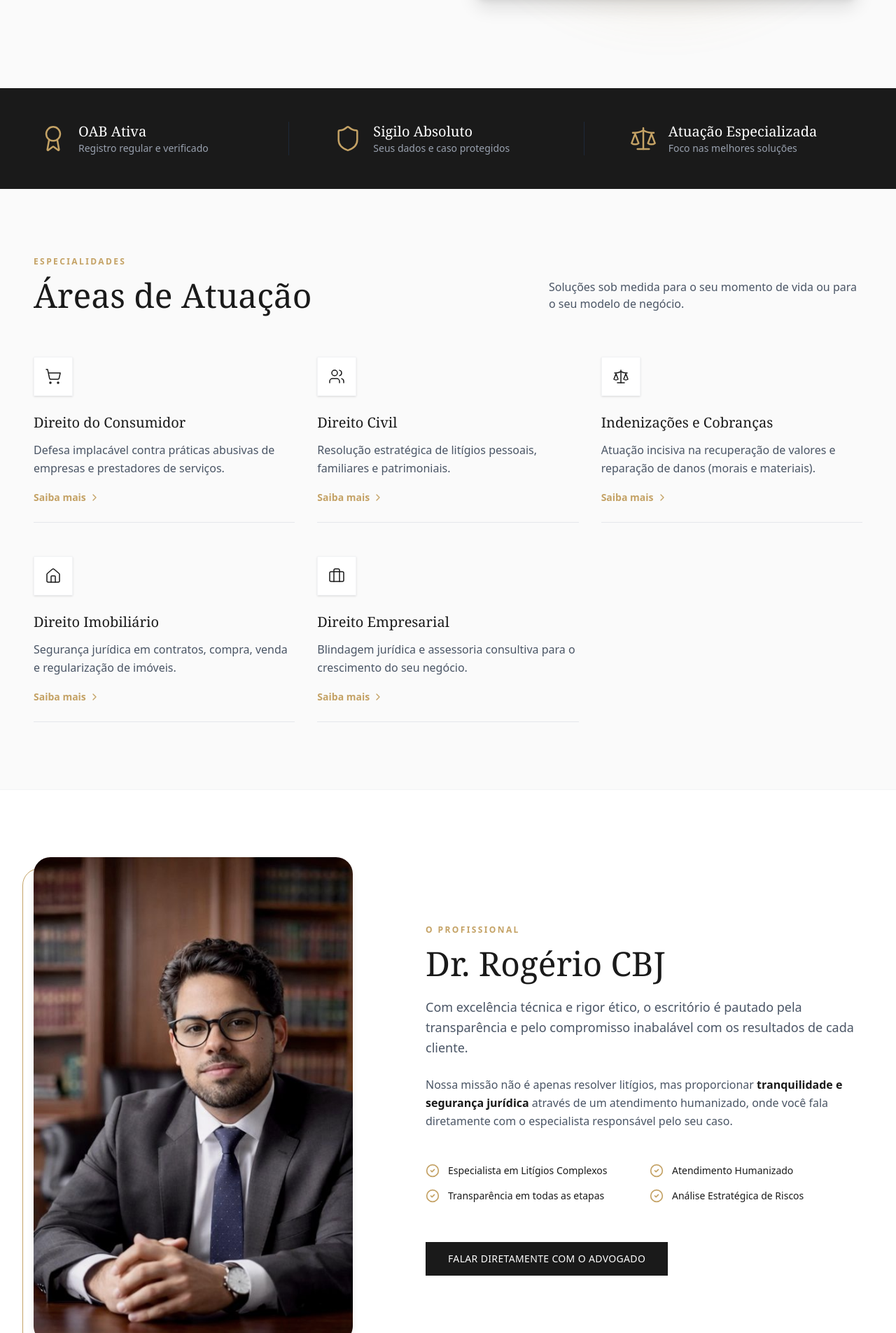
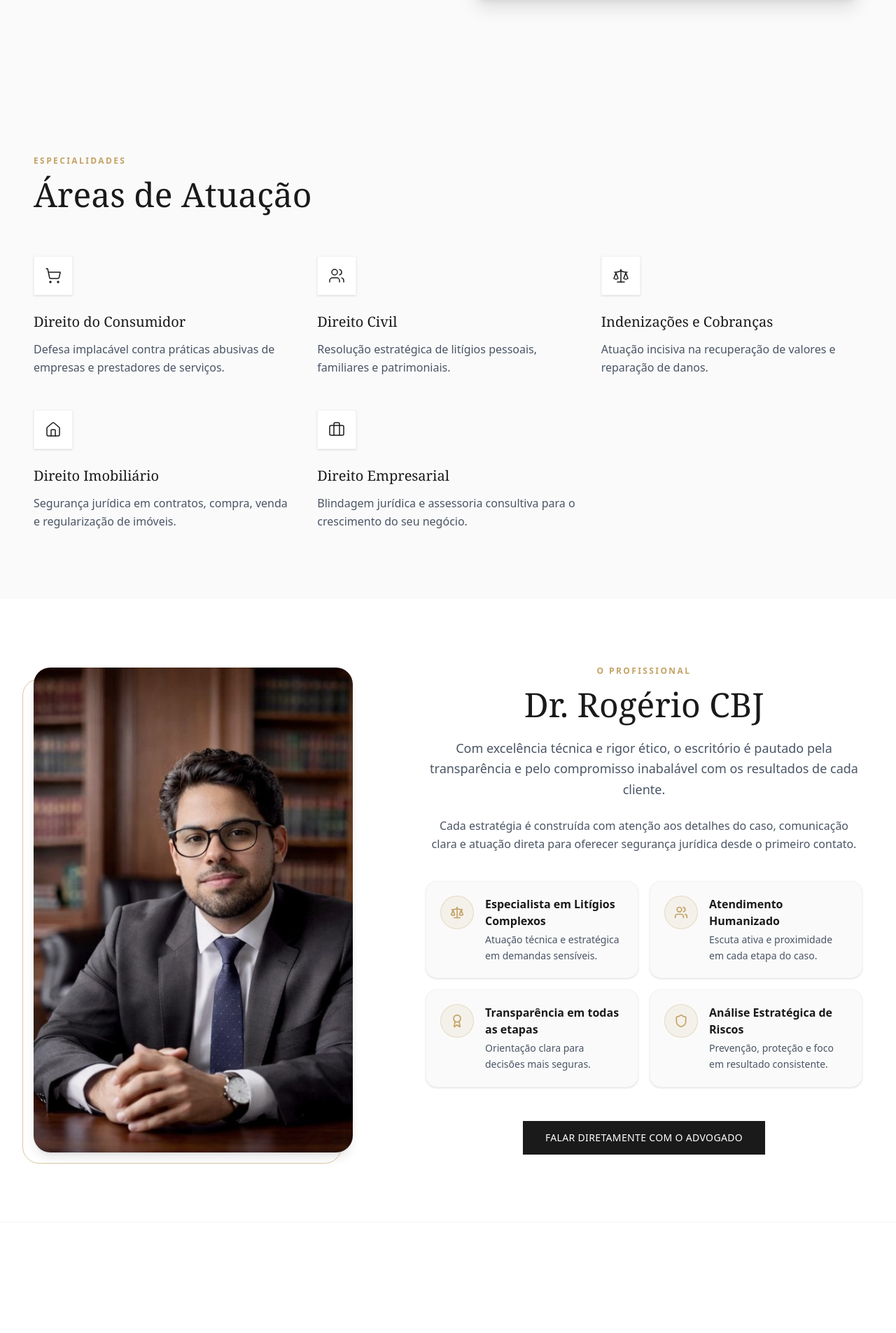
Before and after one commit to RogerioJunior1/landing-pages-advocacia, a React (Vite) app: page / in a window 1280 px wide. Shown: the part 895-2800 px from the top of the page at 70% size. After the commit the page ends 2642 px from the top, so only its background shows below. Built offline with nearby package versions, Linux system fonts and the light colour scheme.

Commit message:
Update Home.jsx

```diff
--- a/src/components/Home.jsx
+++ b/src/components/Home.jsx
@@ -9,13 +9,9 @@ import {
   ShoppingCart,
   Home as HomeIcon,
   Briefcase,
-  ChevronRight,
-  CheckCircle2,
 } from 'lucide-react'
-import { Link } from 'react-router-dom'
 
 import balanceImage from '../assets/2n8lhMswimEV.png'
-import heroImage from '../assets/imagem.jpg'
 import lawyerImage from '../assets/juninho.jpeg'
 
 const CONTACT = {
@@ -33,31 +29,26 @@ const areas = [
     title: 'Direito do Consumidor',
     desc: 'Defesa implacável contra práticas abusivas de empresas e prestadores de serviços.',
     icon: ShoppingCart,
-    link: '/direito-consumidor',
   },
   {
     title: 'Direito Civil',
     desc: 'Resolução estratégica de litígios pessoais, familiares e patrimoniais.',
     icon: Users,
-    link: '/direito-civil',
   },
   {
     title: 'Indenizações e Cobranças',
-    desc: 'Atuação incisiva na recuperação de valores e reparação de danos (morais e materiais).',
+    desc: 'Atuação incisiva na recuperação de valores e reparação de danos.',
     icon: Scale,
-    link: '/indenizacoes-cobrancas',
   },
   {
     title: 'Direito Imobiliário',
     desc: 'Segurança jurídica em contratos, compra, venda e regularização de imóveis.',
     icon: HomeIcon,
-    link: '/direito-imobiliario',
   },
   {
     title: 'Direito Empresarial',
     desc: 'Blindagem jurídica e assessoria consultiva para o crescimento do seu negócio.',
     icon: Briefcase,
-    link: '/direito-empresarial',
   },
 ]
 
@@ -95,6 +86,7 @@ const Home = () => {
               <Phone className="mr-2 h-4 w-4 text-[#C4A265]" />
               {CONTACT.displayPhone}
             </a>
+
             <Button
               onClick={openWA}
               className="rounded-none bg-[#1A1A1A] px-6 py-5 font-medium tracking-wide text-white transition-all hover:bg-[#333333]"
@@ -109,13 +101,6 @@ const Home = () => {
         <section className="relative mx-auto max-w-7xl px-6 pb-24 pt-12 lg:px-12 lg:pb-32 lg:pt-24">
           <div className="grid items-center gap-16 lg:grid-cols-12">
             <div className="z-10 space-y-8 lg:col-span-6">
-              <div className="inline-flex items-center space-x-2 rounded-full border border-[#C4A265]/30 bg-[#C4A265]/5 px-4 py-2">
-                <span className="h-2 w-2 animate-pulse rounded-full bg-[#C4A265]"></span>
-                <span className="text-xs font-semibold uppercase tracking-wider text-[#C4A265]">
-                  Atendimento Personalizado
-                </span>
-              </div>
-
               <h1 className="text-5xl leading-[1.1] tracking-tight text-[#1A1A1A] font-serif lg:text-7xl">
                 Defesa sólida <br />
                 <span className="italic text-[#C4A265]">
@@ -140,52 +125,13 @@ const Home = () => {
             </div>
 
             <div className="relative lg:col-span-6">
-              <div className="absolute -inset-4 rounded-full bg-[#C4A265] opacity-10 blur-2xl"></div>
               <div className="relative aspect-[4/5] overflow-hidden rounded-3xl shadow-xl">
                 <img
-                  src={heroImage}
+                  src={lawyerImage}
                   alt="Dr. Rogério CBJ"
                   className="h-full w-full scale-105 object-cover object-top transition-transform duration-1000 hover:scale-100"
                 />
-                <div className="absolute inset-0 bg-gradient-to-t from-[#FAFAFA] via-transparent to-transparent opacity-80"></div>
-              </div>
-            </div>
-          </div>
-        </section>
-
-        <section className="bg-[#1A1A1A] px-6 py-12">
-          <div className="mx-auto grid max-w-7xl grid-cols-1 gap-8 divide-y divide-gray-800 md:grid-cols-3 md:divide-x md:divide-y-0">
-            <div className="flex items-center space-x-4 md:px-8">
-              <Award className="h-10 w-10 text-[#C4A265] stroke-[1.5]" />
-              <div>
-                <h4 className="text-xl text-white font-serif">OAB Ativa</h4>
-                <p className="text-sm text-gray-400">
-                  Registro regular e verificado
-                </p>
-              </div>
-            </div>
-
-            <div className="flex items-center space-x-4 pt-8 md:px-8 md:pt-0">
-              <Shield className="h-10 w-10 text-[#C4A265] stroke-[1.5]" />
-              <div>
-                <h4 className="text-xl text-white font-serif">
-                  Sigilo Absoluto
-                </h4>
-                <p className="text-sm text-gray-400">
-                  Seus dados e caso protegidos
-                </p>
-              </div>
-            </div>
-
-            <div className="flex items-center space-x-4 pt-8 md:px-8 md:pt-0">
-              <Scale className="h-10 w-10 text-[#C4A265] stroke-[1.5]" />
-              <div>
-                <h4 className="text-xl text-white font-serif">
-                  Atuação Especializada
-                </h4>
-                <p className="text-sm text-gray-400">
-                  Foco nas melhores soluções
-                </p>
+                <div className="absolute inset-0 bg-gradient-to-t from-[#FAFAFA] via-transparent to-transparent opacity-80" />
               </div>
             </div>
           </div>
@@ -201,18 +147,14 @@ const Home = () => {
                 Áreas de Atuação
               </h3>
             </div>
-            <p className="max-w-md text-gray-600">
-              Soluções sob medida para o seu momento de vida ou para o seu
-              modelo de negócio.
-            </p>
           </div>
 
           <div className="grid gap-x-8 gap-y-12 md:grid-cols-2 lg:grid-cols-3">
-            {areas.map((area, idx) => {
+            {areas.map((area) => {
               const Icon = area.icon
 
               return (
-                <div key={idx} className="group cursor-pointer">
+                <div key={area.title} className="group cursor-pointer">
                   <div className="mb-6 flex h-14 w-14 items-center justify-center rounded-none border border-gray-100 bg-white shadow-sm transition-colors duration-500 group-hover:bg-[#C4A265]">
                     <Icon
                       className="h-6 w-6 text-[#1A1A1A] transition-colors group-hover:text-white"
@@ -224,18 +166,7 @@ const Home = () => {
                     {area.title}
                   </h4>
 
-                  <p className="mb-4 leading-relaxed text-gray-600">
-                    {area.desc}
-                  </p>
-
-                  <Link
-                    to={area.link}
-                    className="inline-flex items-center text-sm font-semibold text-[#C4A265] transition-colors hover:text-[#1A1A1A]"
-                  >
-                    Saiba mais <ChevronRight className="ml-1 h-4 w-4" />
-                  </Link>
-
-                  <div className="mt-6 h-px w-full bg-gray-200 transition-colors duration-500 group-hover:bg-[#C4A265]"></div>
+                  <p className="leading-relaxed text-gray-600">{area.desc}</p>
                 </div>
               )
             })}
@@ -246,7 +177,7 @@ const Home = () => {
           <div className="mx-auto max-w-7xl px-6 lg:px-12">
             <div className="grid items-center gap-16 lg:grid-cols-12">
               <div className="relative lg:col-span-5">
-                <div className="absolute top-4 -left-4 z-0 hidden h-full w-full rounded-3xl border border-[#C4A265] md:block"></div>
+                <div className="absolute -left-4 top-4 hidden h-full w-full rounded-3xl border border-[#C4A265]/60 md:block" />
                 <img
                   src={lawyerImage}
                   alt="Dr. Rogério"
@@ -254,8 +185,8 @@ const Home = () => {
                 />
               </div>
 
-              <div className="space-y-8 lg:col-span-7 lg:pl-10">
-                <div>
+              <div className="space-y-10 lg:col-span-7 lg:pl-10">
+                <div className="mx-auto max-w-2xl text-center">
                   <h2 className="mb-4 text-xs font-bold uppercase tracking-[0.2em] text-[#C4A265]">
                     O Profissional
                   </h2>
@@ -268,34 +199,61 @@ const Home = () => {
                     resultados de cada cliente.
                   </p>
                   <p className="leading-relaxed text-gray-600">
-                    Nossa missão não é apenas resolver litígios, mas
-                    proporcionar{' '}
-                    <strong className="font-semibold text-[#1A1A1A]">
-                      tranquilidade e segurança jurídica
-                    </strong>{' '}
-                    através de um atendimento humanizado, onde você fala
-                    diretamente com o especialista responsável pelo seu caso.
+                    Cada estratégia é construída com atenção aos detalhes do
+                    caso, comunicação clara e atuação direta para oferecer
+                    segurança jurídica desde o primeiro contato.
                   </p>
                 </div>
 
-                <ul className="grid gap-4 pt-4 sm:grid-cols-2">
+                <div className="grid gap-4 md:grid-cols-2">
                   {[
-                    'Especialista em Litígios Complexos',
-                    'Atendimento Humanizado',
-                    'Transparência em todas as etapas',
-                    'Análise Estratégica de Riscos',
-                  ].map((item, i) => (
-                    <li
-                      key={i}
-                      className="flex items-center space-x-3 text-sm font-medium text-[#1A1A1A]"
-                    >
-                      <CheckCircle2 className="h-5 w-5 text-[#C4A265]" />
-                      <span>{item}</span>
-                    </li>
-                  ))}
-                </ul>
+                    {
+                      icon: Scale,
+                      title: 'Especialista em Litígios Complexos',
+                      desc: 'Atuação técnica e estratégica em demandas sensíveis.',
+                    },
+                    {
+                      icon: Users,
+                      title: 'Atendimento Humanizado',
+                      desc: 'Escuta ativa e proximidade em cada etapa do caso.',
+                    },
+                    {
+                      icon: Award,
+                      title: 'Transparência em todas as etapas',
+                      desc: 'Orientação clara para decisões mais seguras.',
+                    },
+                    {
+                      icon: Shield,
+                      title: 'Análise Estratégica de Riscos',
+                      desc: 'Prevenção, proteção e foco em resultado consistente.',
+                    },
+                  ].map((item) => {
+                    const Icon = item.icon
 
-                <div className="pt-6">
+                    return (
+                      <div
+                        key={item.title}
+                        className="group rounded-2xl border border-gray-100 bg-[#FAFAFA] p-5 text-left shadow-sm transition-all duration-300 hover:-translate-y-1 hover:border-[#C4A265]/40 hover:shadow-lg"
+                      >
+                        <div className="flex items-start gap-4">
+                          <div className="flex h-12 w-12 flex-shrink-0 items-center justify-center rounded-full border border-[#C4A265]/30 bg-[#C4A265]/10 transition-colors duration-300 group-hover:bg-[#C4A265]">
+                            <Icon className="h-5 w-5 text-[#C4A265] transition-colors duration-300 group-hover:text-white" />
+                          </div>
+                          <div>
+                            <h4 className="mb-1 text-base font-semibold text-[#1A1A1A]">
+                              {item.title}
+                            </h4>
+                            <p className="text-sm leading-relaxed text-gray-600">
+                              {item.desc}
+                            </p>
+                          </div>
+                        </div>
+                      </div>
+                    )
+                  })}
+                </div>
+
+                <div className="flex justify-center pt-2">
                   <Button
                     onClick={openWA}
                     className="rounded-none bg-[#1A1A1A] px-8 py-6 text-sm uppercase tracking-wide text-white transition-all hover:bg-[#333333]"
@@ -307,72 +265,7 @@ const Home = () => {
             </div>
           </div>
         </section>
-
-        <section className="relative overflow-hidden bg-[#1A1A1A] px-6 py-32 text-center">
-          <div className="absolute inset-0 bg-[url('https://www.transparenttextures.com/patterns/stardust.png')] opacity-[0.03]"></div>
-
-          <div className="relative z-10 mx-auto flex max-w-3xl flex-col items-center space-y-8">
-            <img
-              src={balanceImage}
-              alt="Brasão Advocacia"
-              className="h-24 w-24 object-contain opacity-90 drop-shadow-lg"
-            />
-
-            <h2 className="text-4xl tracking-tight text-white font-serif md:text-6xl">
-              A justiça ao seu alcance.
-            </h2>
-
-            <p className="text-xl font-light text-gray-400">
-              Não adie a resolução do seu problema. Agende uma consultoria para
-              avaliarmos o seu cenário jurídico.
-            </p>
-
-            <div className="pt-8">
-              <Button
-                onClick={openWA}
-                className="rounded-none bg-[#C4A265] px-10 py-7 text-base font-semibold text-white transition-all hover:bg-white hover:text-[#1A1A1A]"
-              >
-                Iniciar Atendimento no WhatsApp
-              </Button>
-            </div>
-          </div>
-        </section>
       </main>
-
-      <footer className="border-t border-[#1A1A1A] bg-[#0A0A0A] py-16 text-gray-400">
-        <div className="mx-auto flex max-w-7xl flex-col items-center justify-between gap-8 px-6 md:flex-row lg:px-12">
-          <div className="flex items-center space-x-3">
-            <h3 className="text-2xl text-white font-serif">Rogério CBJ</h3>
-          </div>
-
-          <div className="flex items-center space-x-6 text-sm">
-            <a
-              href={WA_URL}
-              target="_blank"
-              rel="noreferrer"
-              className="transition-colors hover:text-[#C4A265]"
-            >
-              WhatsApp
-            </a>
-            <a
-              href={`tel:+${CONTACT.phone}`}
-              className="transition-colors hover:text-[#C4A265]"
-            >
-              Telefone
-            </a>
-            <span className="text-gray-600">|</span>
-            <span className="text-gray-500">OAB Ativa</span>
-          </div>
-        </div>
-
-        <div className="mx-auto mt-12 flex max-w-7xl flex-col justify-between px-6 text-center text-xs text-gray-600 md:flex-row md:text-left lg:px-12">
-          <p>
-            &copy; {new Date().getFullYear()} Rogério CBJ Advocacia. Todos os
-            direitos reservados.
-          </p>
-          <p className="mt-2 md:mt-0">Desenvolvido com excelência.</p>
-        </div>
-      </footer>
     </div>
   )
 }
```
